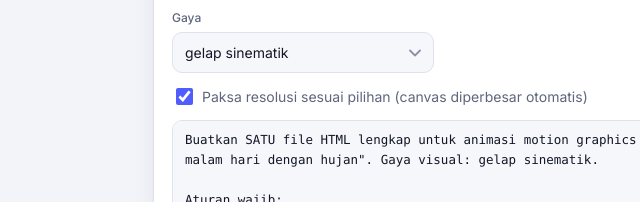
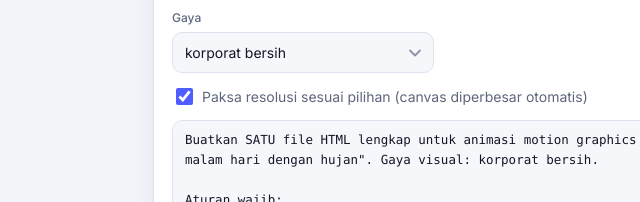
Before and after one commit to ardy0091/motionshtml, a plain HTML site: page ai.html in a window 1280 px wide. Shown: the part 392-594 px from the top of the page, 63-703 px from the left. Drawn offline with Linux system fonts and the light colour scheme.

Commit message:
Update ai.html

```diff
--- a/ai.html
+++ b/ai.html
@@ -34,7 +34,7 @@ iframe{width:100%;border:1px solid var(--line);border-radius:8px;background:#000
       <div class="f"><label>Resolusi</label><select id="res"><option value="720">720p</option><option value="1080" selected>1080p</option><option value="1440">2K</option><option value="2160">4K</option></select></div>
       <div class="f"><label>Rasio</label><select id="ratio"><option>16:9</option><option>9:16</option><option>1:1</option></select></div>
       <div class="f"><label>Durasi (detik)</label><input id="secs" type="number" min="2" max="60" value="10"></div>
-      <div class="f"><label>Gaya</label><select id="style"><option>gelap sinematik</option><option>cerah berwarna</option><option>minimalis</option><option>neon</option></select></div>
+      <div class="f"><label>Gaya</label><select id="style"><option>korporat bersih</option><option>glassmorphism</option><option>fintech premium</option><option>gradasi mesh modern</option><option>isometrik 3D</option><option>editorial berani</option><option>gelap sinematik</option><option>cerah berwarna</option><option>minimalis</option><option>neon</option></select></div>
     </div>
     <label style="display:flex;gap:6px;align-items:center;color:var(--mute)"><input id="force" type="checkbox" checked> Paksa resolusi sesuai pilihan (canvas diperbesar otomatis)</label>
     <textarea id="prompt" readonly></textarea>
```
